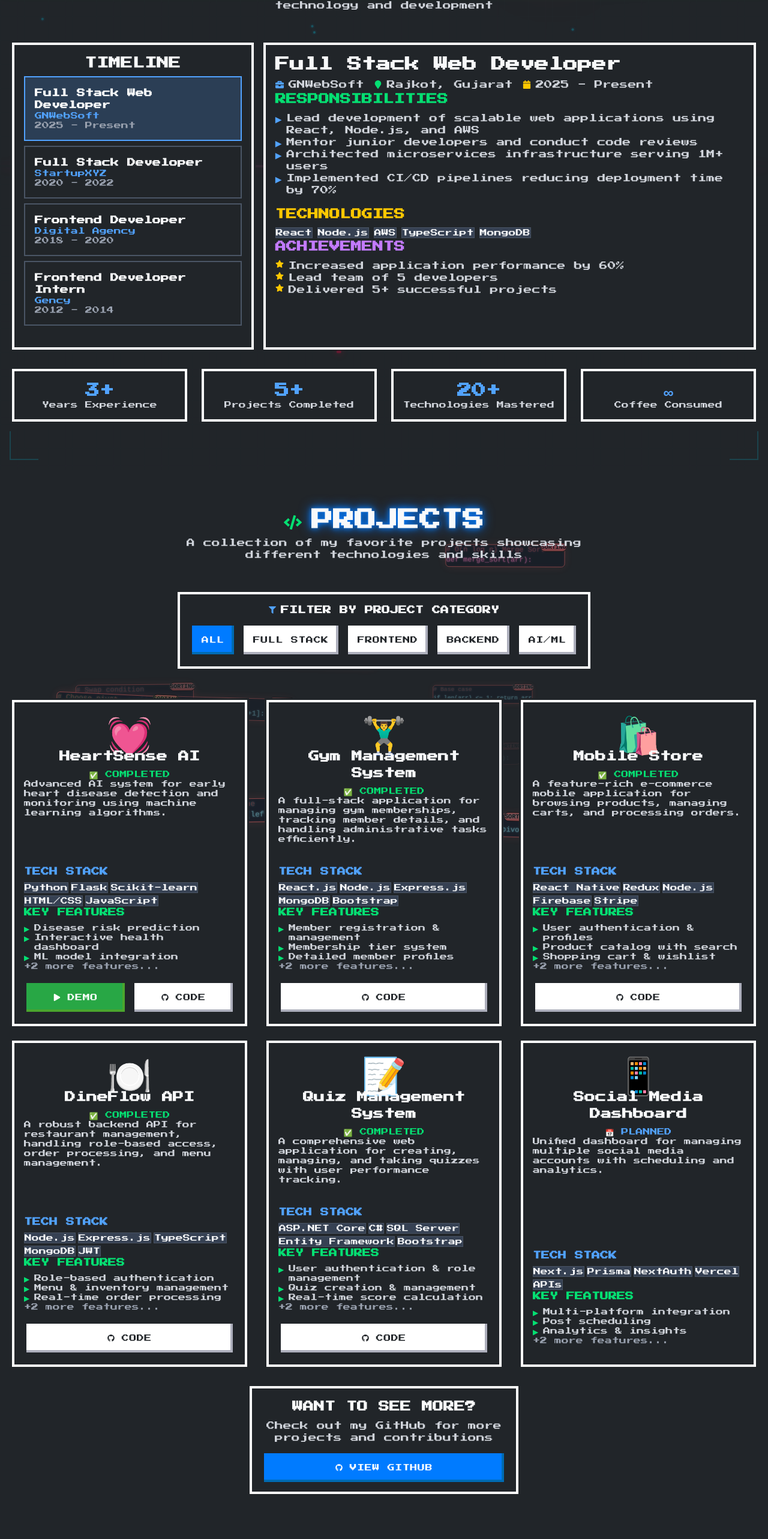
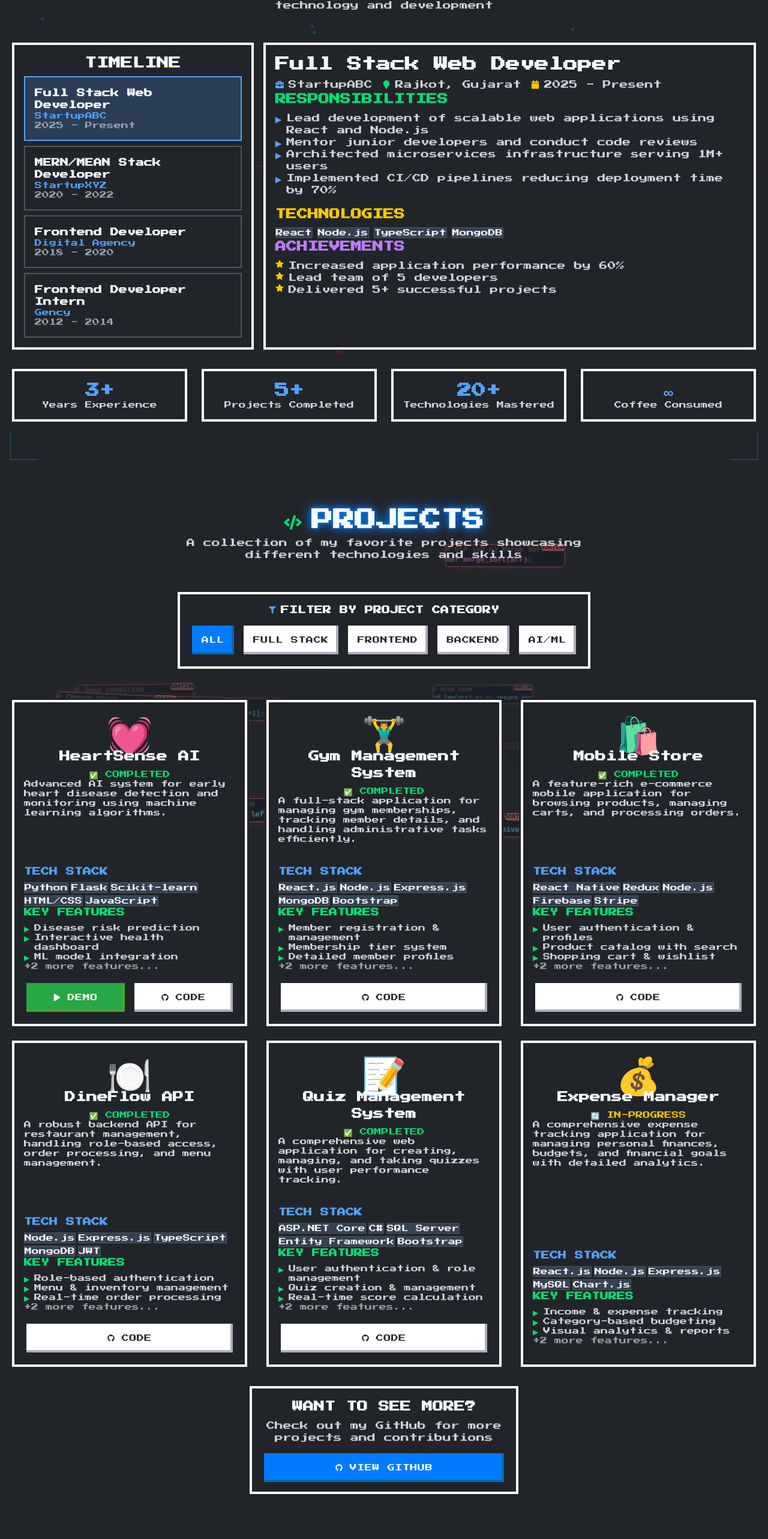
Before and after one commit to keval2310/Portfolio, a Next.js app: page / in a window 1280 px wide. Shown: the part 933-3499 px from the top of the page at 60% size. Built offline with nearby package versions, Linux system fonts and the light colour scheme.

Commit message:
Update portfolio: change company to StartupABC, update job title, add Expense Manager project, remove Social Media Dashboard, remove AWS, add Java/C/C++/Nest.js

```diff
--- a/src/constants/experienceData.ts
+++ b/src/constants/experienceData.ts
@@ -4,16 +4,16 @@ export const experiences: Experience[] = [
   {
     id: "exp1",
     title: "Full Stack Web Developer",
-    company: "GNWebSoft",
+    company: "StartupABC",
     location: "Rajkot, Gujarat",
     duration: "2025 - Present",
     description: [
-      "Lead development of scalable web applications using React, Node.js, and AWS",
+      "Lead development of scalable web applications using React and Node.js",
       "Mentor junior developers and conduct code reviews",
       "Architected microservices infrastructure serving 1M+ users",
       "Implemented CI/CD pipelines reducing deployment time by 70%",
     ],
-    skills: ["React", "Node.js", "AWS", "TypeScript", "MongoDB"],
+    skills: ["React", "Node.js", "TypeScript", "MongoDB"],
     achievements: [
       "Increased application performance by 60%",
       "Lead team of 5 developers",
@@ -22,7 +22,7 @@ export const experiences: Experience[] = [
   },
   {
     id: "exp2",
-    title: "Full Stack Developer",
+    title: "MERN/MEAN Stack Developer",
     company: "StartupXYZ",
     location: "Austin, TX",
     duration: "2020 - 2022",
--- a/src/constants/projectsData.ts
+++ b/src/constants/projectsData.ts
@@ -104,20 +104,20 @@ export const projects: Project[] = [
   },
   {
     id: "proj6",
-    title: "Social Media Dashboard",
+    title: "Expense Manager",
     description:
-      "Unified dashboard for managing multiple social media accounts with scheduling and analytics.",
+      "A comprehensive expense tracking application for managing personal finances, budgets, and financial goals with detailed analytics.",
     category: "fullstack",
-    technologies: ["Next.js", "Prisma", "NextAuth", "Vercel", "APIs"],
+    technologies: ["React.js", "Node.js", "Express.js", "MySQL", "Chart.js"],
     features: [
-      "Multi-platform integration",
-      "Post scheduling",
-      "Analytics & insights",
-      "Content calendar",
-      "Team collaboration",
+      "Income & expense tracking",
+      "Category-based budgeting",
+      "Visual analytics & reports",
+      "Multi-currency support",
+      "Export data to CSV/PDF",
     ],
-    image: "📱",
-    status: "planned",
+    image: "💰",
+    status: "in-progress",
   },
 
 ];
--- a/src/constants/technologiesData.ts
+++ b/src/constants/technologiesData.ts
@@ -98,6 +98,14 @@ export const technologies: Technology[] = [
     experience: "4+ years",
   },
   {
+    name: "Nest.js",
+    level: 85,
+    category: "backend",
+    icon: "🦅",
+    description: "Progressive Node.js framework",
+    experience: "2+ years",
+  },
+  {
     name: "FastAPI",
     level: 80,
     category: "backend",
@@ -112,6 +120,30 @@ export const technologies: Technology[] = [
     icon: "🌐",
     description: "RESTful architecture",
     experience: "5+ years",
+  },
+  {
+    name: "Java",
+    level: 85,
+    category: "backend",
+    icon: "☕",
+    description: "Object-oriented programming",
+    experience: "3+ years",
+  },
+  {
+    name: "C++",
+    level: 80,
+    category: "backend",
+    icon: "⚙️",
+    description: "System programming",
+    experience: "2+ years",
+  },
+  {
+    name: "C",
+    level: 75,
+    category: "backend",
+    icon: "🔧",
+    description: "Low-level programming",
+    experience: "2+ years",
   },
 
   // Database
@@ -149,14 +181,6 @@ export const technologies: Technology[] = [
   },
 
   // Cloud
-  {
-    name: "AWS",
-    level: 80,
-    category: "cloud",
-    icon: "☁️",
-    description: "Cloud computing platform",
-    experience: "3+ years",
-  },
   {
     name: "Vercel",
     level: 90,
```
